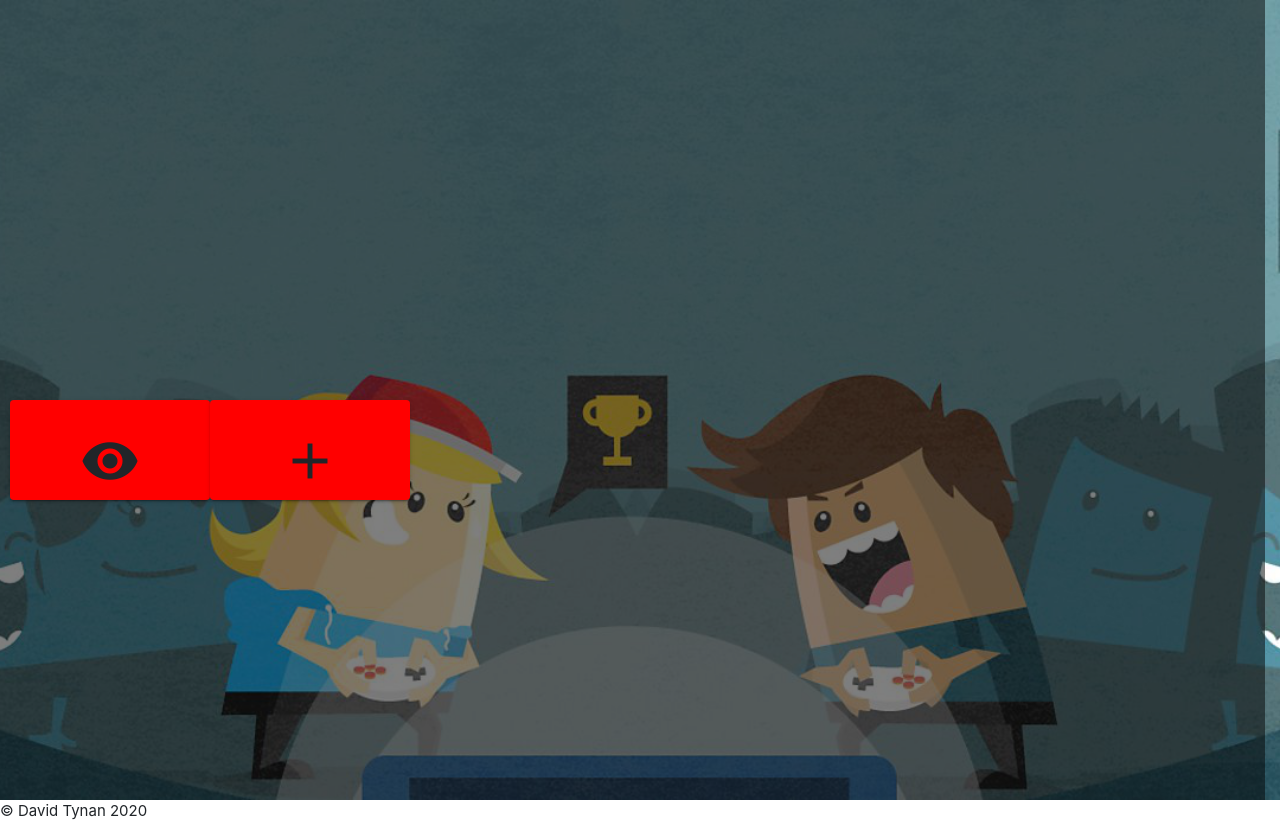
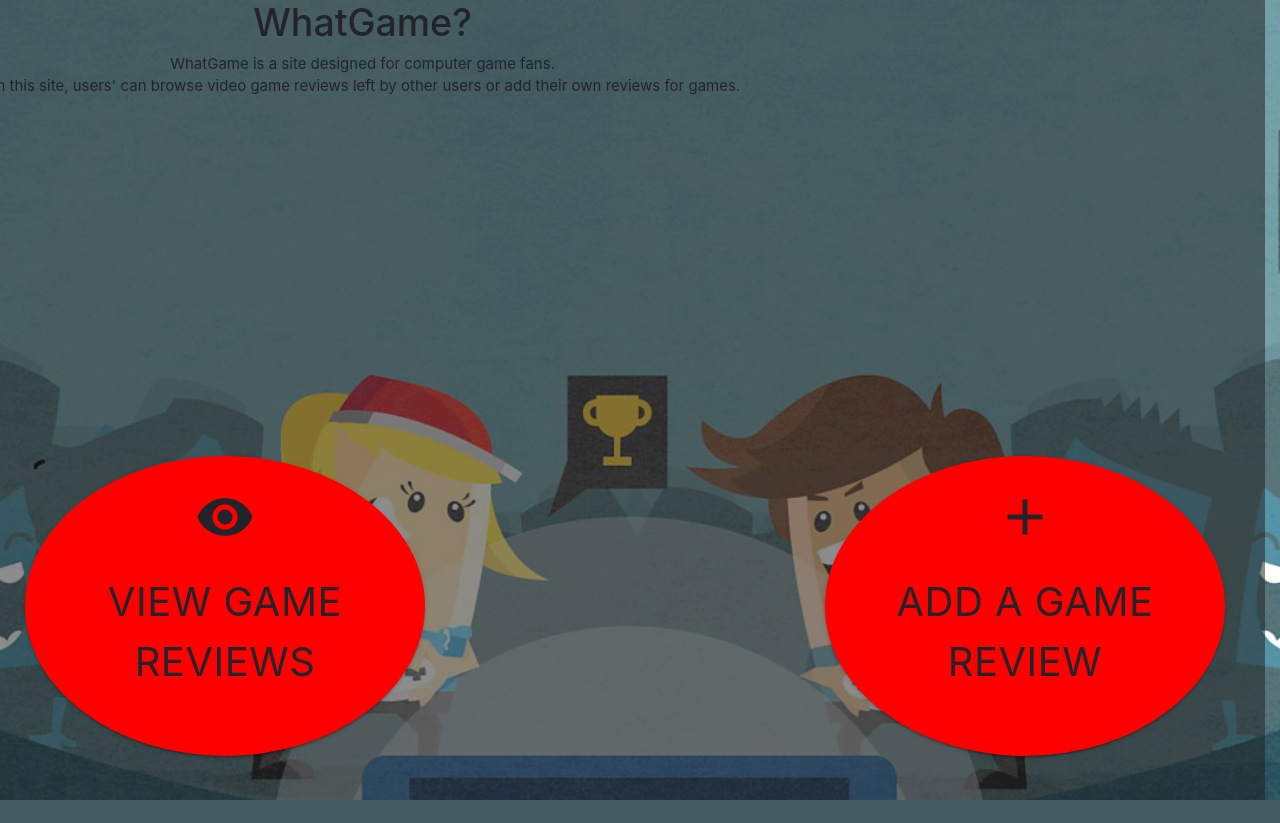
Before and after one commit to djjtyn/WhatGame, a Flask app: page / in a window 1280 px wide. After the commit the page ends 800 px from the top, so only its background shows below. Run offline with Flask 2, Linux system fonts and the light colour scheme; some libraries are stand-ins or nearby versions.

Commit message:
add/edit form styled

```diff
--- a/static/css/style.css
+++ b/static/css/style.css
@@ -4,27 +4,31 @@
   background-image: url("../img/indexbg.png");
   background-position: center center;
   background-size: cover;
-  position: relative;
  }/*Index.html background*/
 
  .view_btn {
      background-color: red;
-     height: 100px;
-     width: 200px;
+     text-align: center;
+     height: 300px;
+     width: 400px;
+     font-size: 40px;
      margin-left: 25px;
-     margin-top: 400px;
+     margin-top: 300px;
      padding: 5px;
      float: left;
+     border-radius: 50%;
  }/*View button height,padding,margins and color*/
 
   .add_btn {
      background-color: red;
-     height: 100px;
-     width: 200px;
+     height: 300px;
+     width: 400px;
+     font-size: 40px;
      margin-right: 25px;
-     margin-top: 400px;
+     margin-top: 300px;
      padding: 5px;
      float: right;
+     border-radius: 50%;
  }
 
  .view_btn i, .add_btn i {
@@ -32,12 +36,35 @@
      padding: 10px;
  }
 
+
  /*OverLay for Background Images*/
  .overlay {
-  height: 100%;
-  width: 100%;
+  height: 100vh;
+  width: 100vw;
   position: absolute;
-  background-color: rgba(0, 0, 0, 0.5);
+  background-color: rgba(29, 28, 28, 0.5);
   top: 0;
   bottom: 0;
-  }
+  text-align: center;
+  }/*OverLay for Background Images*/
+
+/*Add/Edit Form Styling*/
+ form {
+     background-color: black;
+     color: white;
+     border-radius: 2%;
+ }
+
+ form .addreview{
+     color: white;
+     border: 2px solid white;
+     text-align: center;
+     width: 20%;
+     margin-left: 40%;
+     margin-right: 40%;
+ }/* font color,border,text aligning and button positioning for form*/
+
+ .form-bg {
+     background:linear-gradient(rgb(245, 101, 101), rgb(243, 101, 6));
+     color: white;
+ }/* red color behind the form */
--- a/templates/base.html
+++ b/templates/base.html
@@ -10,10 +10,7 @@
 
       {% block content %}
       {% endblock %}
-  <footer>
-  &copy;
-David Tynan 2020
-  </footer>
+
 
     <script src="https://cdnjs.cloudflare.com/ajax/libs/jquery/3.4.1/jquery.min.js" integrity="sha256-CSXorXvZcTkaix6Yvo6HppcZGetbYMGWSFlBw8HfCJo=" crossorigin="anonymous"></script>
     <script src="https://cdnjs.cloudflare.com/ajax/libs/materialize/0.100.2/js/materialize.min.js"></script>
--- a/templates/games.html
+++ b/templates/games.html
@@ -1,6 +1,6 @@
 {% extends 'base.html' %}
 {% block content %}
-<div class="row">
+<div class="container">
   <ul class="collapsible">
     {% for game in games %}
       <li>
@@ -52,5 +52,6 @@
     </li>
     {% endfor %}
   </ul>
-</row>
+
+</div>
 {% endblock %}
--- a/templates/index.html
+++ b/templates/index.html
@@ -2,14 +2,25 @@
 {% block content %}
 <div class="index">
   <div class="row overlay">
+  <div class="text">
+    <h1>WhatGame?</h1>
+    <p>WhatGame is a site designed for computer game fans. <br>
+    On this site, users' can browse video game reviews left by other users or add their own reviews for games.
+    </p>
+    </div>
+    <div class="view col-sm-12 col-md-6">
       <a href="{{url_for('view_games')}}"class="waves-effect waves-light btn view_btn">
-              <i class="material-icons">remove_red_eye</i><br>
-              View Game Reviews
-            </a><!--View Reviews Button-->
+        <i class="material-icons">remove_red_eye</i>
+        <br>
+        View Game Reviews
+      </a>
+    </div><!--View Reviews Button-->
+    <div class="add col-sm-12 col-md-6">
       <a href="{{url_for('view_games')}}"class="waves-effect waves-light btn add_btn">
               <i class="material-icons">add</i><br>
               Add a Game Review
-            </a><!--Add Review Button-->
+            </a>
+    </div><!--Add Review Button-->
   </div>
 </div>
 {% endblock %}
```
Also changed, not shown: templates/addreview.html (+10 -7 lines), templates/editreview.html (+5 -3 lines).
